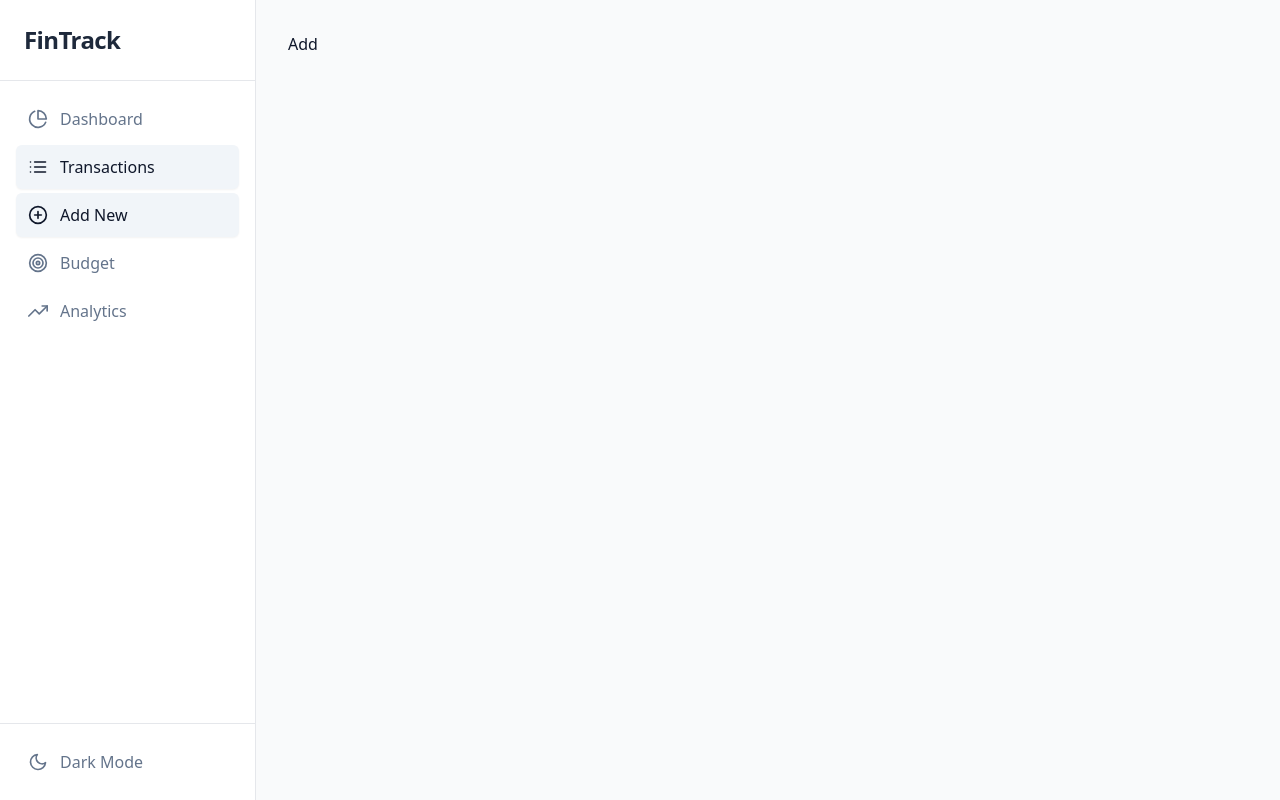
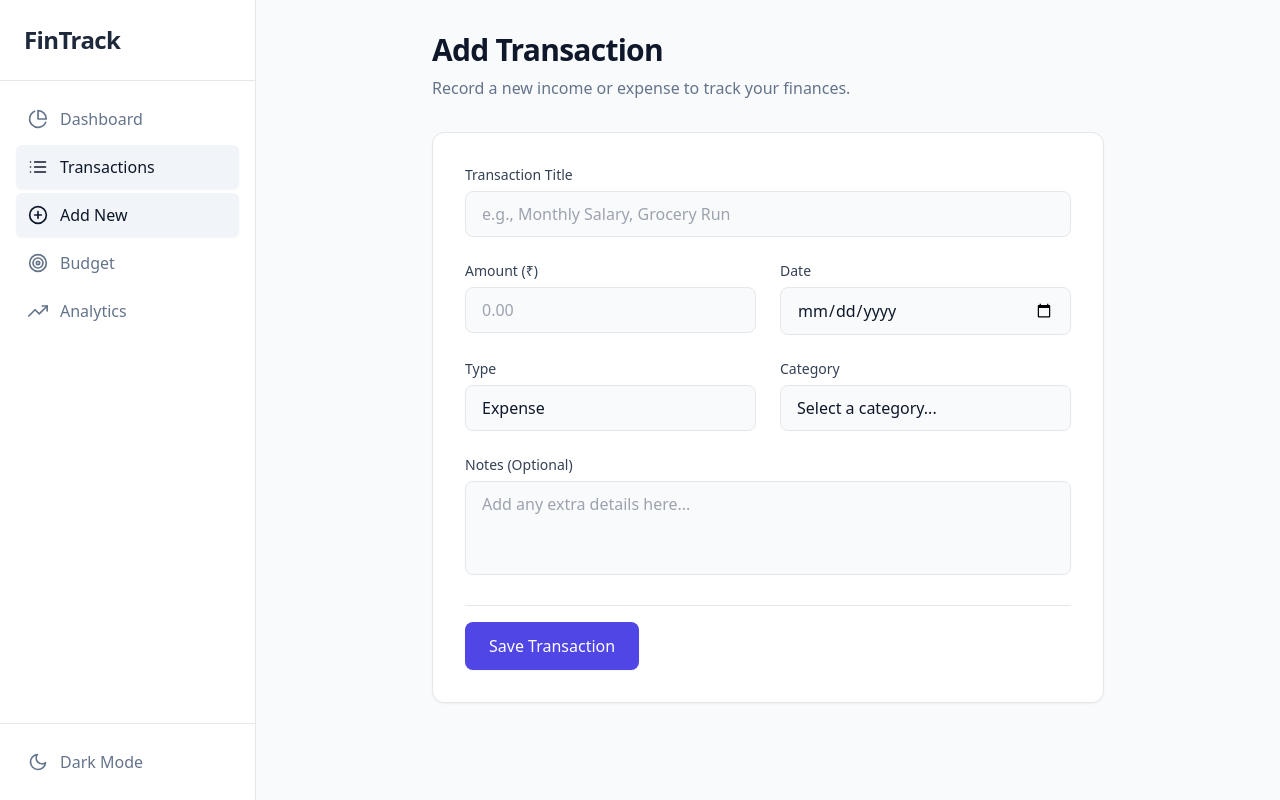
Before and after one commit to dhairyalakhmani/personal-finance-tracker, a React (Vite) app: page /transactions/new in a window 1280 px wide. Built offline with nearby package versions, Linux system fonts and the light colour scheme.

Commit message:
implemented add transaction form with validation

```diff
--- a/package.json
+++ b/package.json
@@ -20,8 +20,7 @@
     "react-router-dom": "^7.13.2",
     "react-toastify": "^11.0.5",
     "recharts": "^3.8.1",
-    "uuid": "^13.0.0",
-    "yup": "^1.7.1"
+    "uuid": "^13.0.0"
   },
   "devDependencies": {
     "@eslint/js": "^9.39.4",
--- a/src/pages/AddTransaction.jsx
+++ b/src/pages/AddTransaction.jsx
@@ -1,5 +1,144 @@
+/* eslint-disable no-unused-vars */
+import { useNavigate } from 'react-router-dom';
+import { useForm } from 'react-hook-form';
+import { useTransactions } from '../hooks/useTransactions';
+import { toast } from 'react-toastify';
+
 export default function AddTransaction() {
-    return(
-        <div>Add</div>
-    )
+  const navigate = useNavigate();
+  const { addTransaction } = useTransactions();
+
+  const {
+    register,
+    handleSubmit,
+    formState: { errors }
+  } = useForm({
+    defaultValues: {
+      type: 'expense',
+    }
+  });
+
+  const onSubmit = (data) => {
+    console.log(data)
+    addTransaction({
+      ...data,
+      amount: Number(data.amount),
+      recurring: false
+    });
+
+    toast.success('Transaction added successfully!');
+    navigate('/transactions');
+  };
+
+  return (
+    <div className="max-w-2xl mx-auto">
+      <div className="mb-8">
+        <h1 className="text-3xl font-bold text-slate-900 dark:text-slate-100 tracking-tight">Add Transaction</h1>
+        <p className="text-slate-500 dark:text-slate-400 mt-2">Record a new income or expense to track your finances.</p>
+      </div>
+
+      <div className="bg-white dark:bg-navy-surface border border-gray-200 dark:border-navy-border rounded-xl shadow-sm p-6 md:p-8 transition-colors duration-300">
+
+        <form onSubmit={handleSubmit(onSubmit)} className="space-y-6">
+
+          <div className="grid grid-cols-1 md:grid-cols-2 gap-6">
+
+            <div className="col-span-1 md:col-span-2">
+              <label className="block text-sm font-medium text-slate-700 dark:text-slate-300 mb-1.5">Transaction Title</label>
+              <input
+                type="text"
+                {...register('title', {
+                  required: 'Title is required',
+                  minLength: { value: 3, message: 'Title must be at least 3 characters' }
+                })}
+                placeholder="e.g., Monthly Salary, Grocery Run"
+                className="w-full px-4 py-2.5 bg-gray-50 dark:bg-slate-800/50 border border-gray-200 dark:border-navy-border rounded-lg text-slate-900 dark:text-slate-100 focus:ring-2 focus:ring-indigo-500/50 focus:border-indigo-500 outline-none transition-all"
+              />
+              {errors.title && <p className="text-red-500 text-sm mt-1">{errors.title.message}</p>}
+            </div>
+
+            <div>
+              <label className="block text-sm font-medium text-slate-700 dark:text-slate-300 mb-1.5">Amount (₹)</label>
+              <input
+                type="number"
+                step="0.01"
+                {...register('amount', {
+                  required: 'Amount is required',
+                  min: { value: 0.01, message: 'Amount must be greater than zero' }
+                })}
+                placeholder="0.00"
+                className="w-full px-4 py-2.5 bg-gray-50 dark:bg-slate-800/50 border border-gray-200 dark:border-navy-border rounded-lg text-slate-900 dark:text-slate-100 focus:ring-2 focus:ring-indigo-500/50 focus:border-indigo-500 outline-none transition-all"
+              />
+              {errors.amount && <p className="text-red-500 text-sm mt-1">{errors.amount.message}</p>}
+            </div>
+
+            <div>
+              <label className="block text-sm font-medium text-slate-700 dark:text-slate-300 mb-1.5">Date</label>
+              <input
+                type="date"
+                {...register('date', { required: 'Date is required' })}
+                className="w-full px-4 py-2.5 bg-gray-50 dark:bg-slate-800/50 border border-gray-200 dark:border-navy-border rounded-lg text-slate-900 dark:text-slate-100 focus:ring-2 focus:ring-indigo-500/50 focus:border-indigo-500 outline-none transition-all [color-scheme:light] dark:[color-scheme:dark]"
+              />
+              {errors.date && <p className="text-red-500 text-sm mt-1">{errors.date.message}</p>}
+            </div>
+
+            <div>
+              <label className="block text-sm font-medium text-slate-700 dark:text-slate-300 mb-1.5">Type</label>
+              <select
+                {...register('type', { required: 'Type is required' })}
+                className="w-full px-4 py-2.5 bg-gray-50 dark:bg-slate-800/50 border border-gray-200 dark:border-navy-border rounded-lg text-slate-900 dark:text-slate-100 focus:ring-2 focus:ring-indigo-500/50 focus:border-indigo-500 outline-none transition-all appearance-none"
+              >
+                <option value="expense">Expense</option>
+                <option value="income">Income</option>
+              </select>
+              {errors.type && <p className="text-red-500 text-sm mt-1">{errors.type.message}</p>}
+            </div>
+
+            <div>
+              <label className="block text-sm font-medium text-slate-700 dark:text-slate-300 mb-1.5">Category</label>
+              <select
+                {...register('category', { required: 'Category is required' })}
+                className="w-full px-4 py-2.5 bg-gray-50 dark:bg-slate-800/50 border border-gray-200 dark:border-navy-border rounded-lg text-slate-900 dark:text-slate-100 focus:ring-2 focus:ring-indigo-500/50 focus:border-indigo-500 outline-none transition-all appearance-none"
+              >
+                <option value="">Select a category...</option>
+                <option value="Food">Food</option>
+                <option value="Travel">Travel</option>
+                <option value="Rent">Rent</option>
+                <option value="Shopping">Shopping</option>
+                <option value="Entertainment">Entertainment</option>
+                <option value="Health">Health</option>
+                <option value="Utilities">Utilities</option>
+                <option value="Subscriptions">Subscriptions</option>
+                <option value="Income">Income</option>
+              </select>
+              {errors.category && <p className="text-red-500 text-sm mt-1">{errors.category.message}</p>}
+            </div>
+          </div>
+
+          <div>
+            <label className="block text-sm font-medium text-slate-700 dark:text-slate-300 mb-1.5">Notes (Optional)</label>
+            <textarea
+              {...register('notes', {
+                maxLength: { value: 200, message: 'Notes cannot exceed 200 characters' }
+              })}
+              rows="3"
+              placeholder="Add any extra details here..."
+              className="w-full px-4 py-2.5 bg-gray-50 dark:bg-slate-800/50 border border-gray-200 dark:border-navy-border rounded-lg text-slate-900 dark:text-slate-100 focus:ring-2 focus:ring-indigo-500/50 focus:border-indigo-500 outline-none transition-all resize-none"
+            ></textarea>
+            {errors.notes && <p className="text-red-500 text-sm mt-1">{errors.notes.message}</p>}
+          </div>
+
+          <div className="pt-4 border-t border-gray-200 dark:border-navy-border">
+            <button
+              type="submit"
+              className="w-full md:w-auto px-6 py-3 bg-indigo-600 hover:bg-indigo-700 text-white font-medium rounded-lg shadow-sm transition-colors duration-200 focus:ring-2 focus:ring-indigo-500 focus:ring-offset-2 dark:focus:ring-offset-navy-surface"
+            >
+              Save Transaction
+            </button>
+          </div>
+
+        </form>
+      </div>
+    </div>
+  );
 }
```
Also changed, not shown: 1 other file (tests, documents, lock files or other folders).
